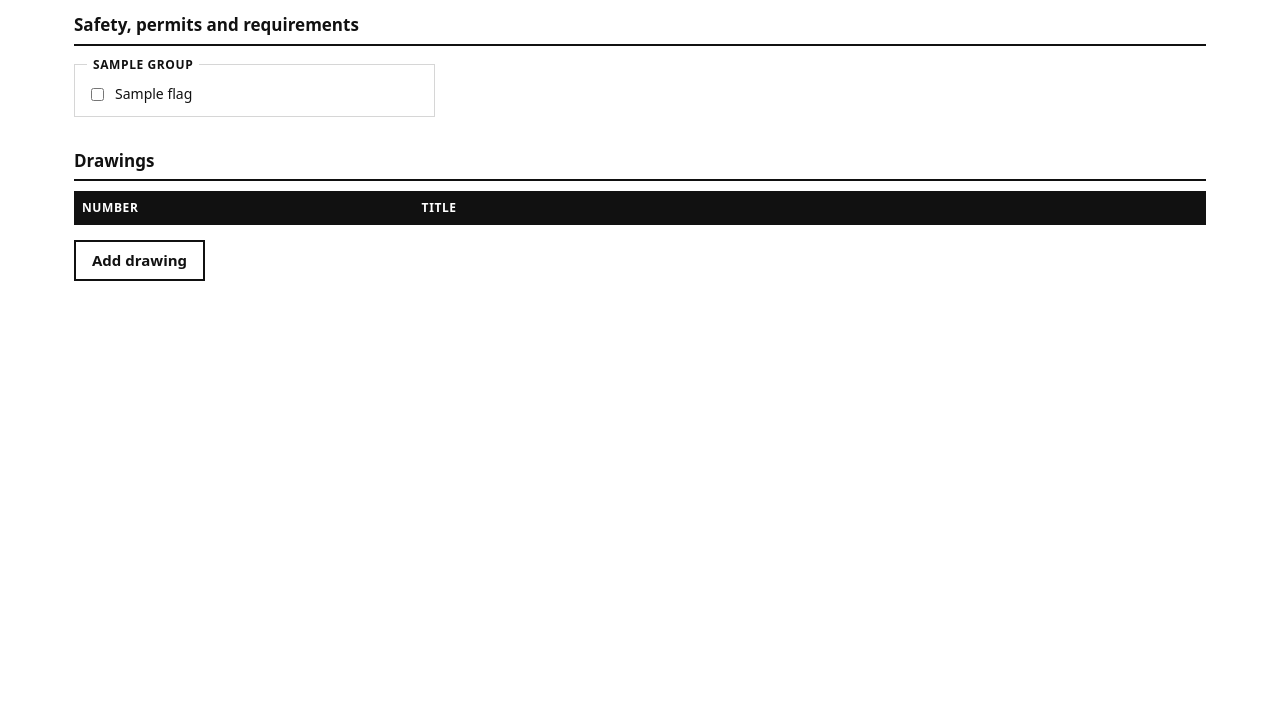
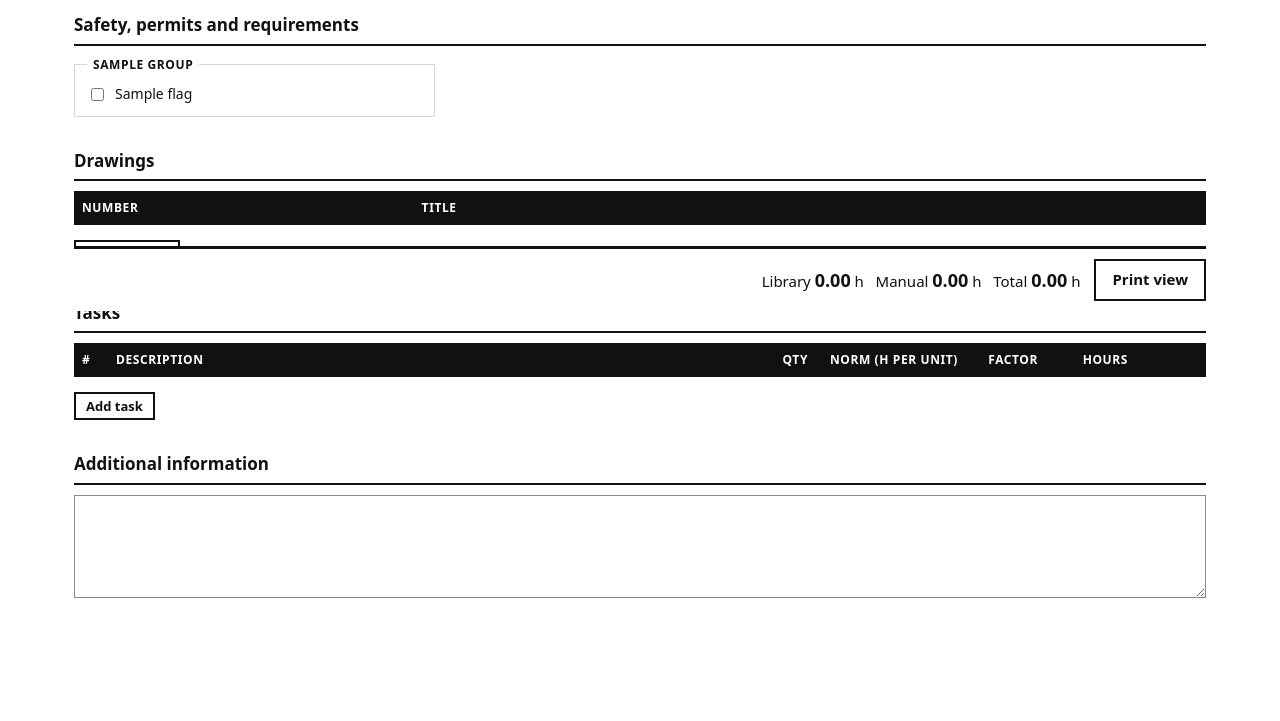
Before and after one commit to kierankinnaird/Internal-tools, a Python web app: template modules/jobcards/templates/jobcards/editor.html in a window 1280 px wide. Shown: the part 489-1210 px from the top of the page. Before the commit the page ends 770 px from the top, so only its background shows below. Run offline with Jinja, Linux system fonts and the light colour scheme; the template is opened without the code that fills it: most values are stand-ins (such as "Sample title", 1, 10 or a date in 2020); lists and menus that the app fills with data are empty.

Commit message:
Add task table, additional information and save bar to jobcard editor
Complete the static editor layout: the task table (filled by the editor script), the additional information box, and a sticky bar with save status, live hour totals, print, duplicate and delete. Permission-gated actions are hidden when the user cannot edit.

```diff
--- a/modules/jobcards/static/jobcards.css
+++ b/modules/jobcards/static/jobcards.css
@@ -59,3 +59,24 @@ h2 { font-size: 17px; margin: 32px 0 10px; padding-bottom: 6px; border-bottom: 2
 .flags legend { font-size: 12px; font-weight: 700; text-transform: uppercase; letter-spacing: .05em; padding: 0 6px; }
 .flags label { display: flex; gap: 8px; align-items: center; text-transform: none; font-weight: 400; font-size: 14px; letter-spacing: 0; margin: 3px 0; }
 .flags input { width: auto; }
+
+
+
+/* Buttons: small variant */
+.btn.small { padding: 3px 10px; font-size: 13px; }
+.inline { display: inline; }
+
+/* Editor: task table */
+.tasks td { padding: 6px; }
+.tasks .sub td { border-bottom: 1px solid var(--line); padding-top: 0; }
+.tasks tr.main td { border-bottom: 0; }
+.tasks input.n { text-align: right; }
+.hours { font-weight: 700; font-size: 16px; padding-top: 12px !important; }
+.sub .lab { font-size: 12px; color: var(--muted); }
+.stampline { font-size: 12px; color: var(--muted); }
+
+/* Editor: sticky save bar */
+.savebar { position: sticky; bottom: 0; background: #fff; border-top: 3px solid var(--ink); padding: 10px 0; display: flex; gap: 14px; align-items: center; margin-top: 24px; }
+.savebar .spacer { flex: 1; }
+.totals { font-variant-numeric: tabular-nums; }
+.totals b { font-size: 18px; }
--- a/modules/jobcards/templates/jobcards/editor.html
+++ b/modules/jobcards/templates/jobcards/editor.html
@@ -31,5 +31,28 @@
 <table><thead><tr><th style="width:30%">Number</th><th>Title</th><th style="width:60px"></th></tr></thead><tbody id="drawings"></tbody></table>
 <p><button class="btn small" type="button" id="add-drawing">Add drawing</button></p>
 
+<h2>Tasks</h2>
+<table class="tasks">
+  <thead><tr><th style="width:34px">#</th><th>Description</th><th style="width:80px" class="num">Qty</th><th style="width:150px" class="num">Norm (h per unit)</th>
+    <th style="width:80px" class="num">Factor</th><th style="width:90px" class="num">Hours</th><th style="width:70px"></th></tr></thead>
+  <tbody id="tasks"></tbody>
+</table>
+<p><button class="btn small" type="button" id="add-task">Add task</button></p>
+
+<h2>Additional information</h2>
+<textarea id="info" data-f="additional_info" rows="4" style="width:100%"></textarea>
+
+<div class="savebar">
+  {% if can_edit %}<button class="btn primary" type="button" id="save">Save</button>{% endif %}
+  <span id="status" role="status" class="note"></span>
+  <span class="spacer"></span>
+  <span class="totals">Library <b id="t-lib">0.00</b> h &nbsp; Manual <b id="t-man">0.00</b> h &nbsp; Total <b id="t-all">0.00</b> h</span>
+  <a class="btn" href="{{ url_for('jobcards.print_view', jc_id=jc.id) }}" target="_blank" rel="noopener">Print view</a>
+  {% if can_edit %}
+  <form class="inline" method="post" action="{{ url_for('jobcards.duplicate', jc_id=jc.id) }}"><button class="btn" type="submit">Duplicate</button></form>
+  <form class="inline" method="post" action="{{ url_for('jobcards.delete', jc_id=jc.id) }}" onsubmit="return confirm('Delete jobcard {{ jc.number }}?')"><button class="btn danger" type="submit">Delete</button></form>
+  {% endif %}
+</div>
+
 </div>
 {% endblock %}
```
